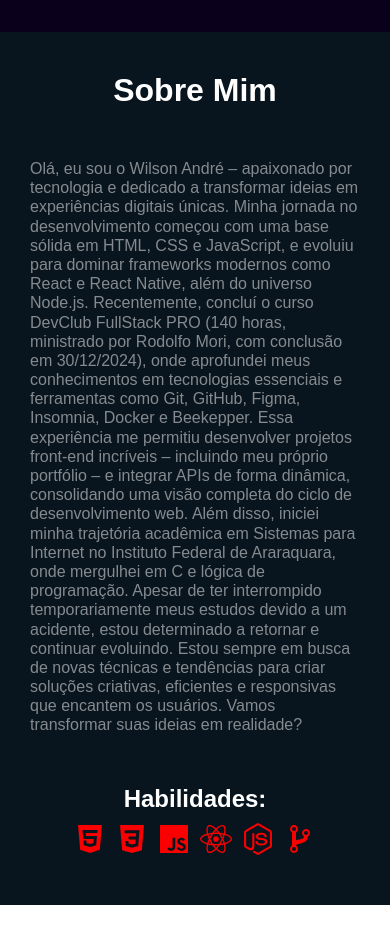
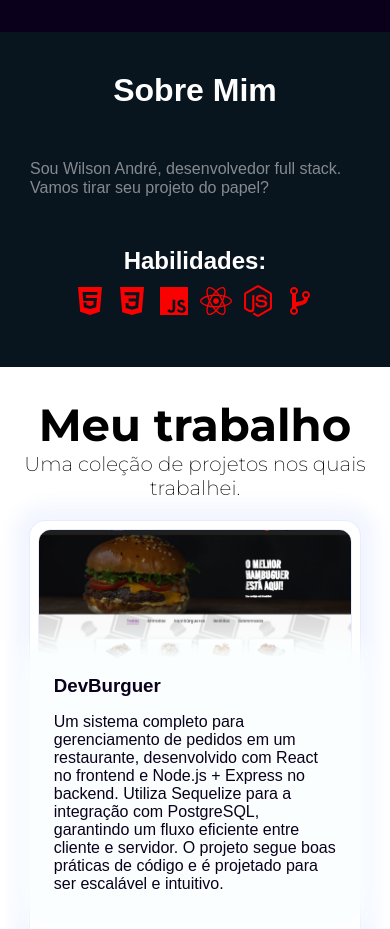
Before and after one commit to andresilva05/portfolio-react, a React (Vite) app: page / in a window 390 px wide. Shown: the part 900-1829 px from the top of the page. Built offline with nearby package versions, Linux system fonts and the light colour scheme; some icons are missing.

Commit message:
refactor(style): remove texto e estilização antiga substituída pela nova seção (ApresentionMobile)

```diff
--- a/src/pages/AboutMe/index.jsx
+++ b/src/pages/AboutMe/index.jsx
@@ -1,35 +1,17 @@
 import AnimationAboutMe from "../../components/AnimationAboutMe";
-import { AboutSection, AboutText, ContainerSkill, TextSection } from "./styles";
+import { AboutSection, ContainerSkill, TextSection } from "./styles";
 import { FaHtml5 } from "react-icons/fa6";
 import { IoLogoCss3 } from "react-icons/io";
 import { FaJs, FaReact, FaNodeJs } from "react-icons/fa";
 import { IoGitBranch } from "react-icons/io5";
+import { Apresentacao } from "../ApresentionMobile";
 
 export default function AboutMe() {
   return (
     <AboutSection id="sobre">
       <TextSection>
         <AnimationAboutMe />
-        <AboutText>
-          Olá, eu sou o Wilson André – apaixonado por tecnologia e dedicado a
-          transformar ideias em experiências digitais únicas. Minha jornada no
-          desenvolvimento começou com uma base sólida em HTML, CSS e JavaScript,
-          e evoluiu para dominar frameworks modernos como React e React Native,
-          além do universo Node.js. Recentemente, concluí o curso DevClub
-          FullStack PRO (140 horas, ministrado por Rodolfo Mori, com conclusão
-          em 30/12/2024), onde aprofundei meus conhecimentos em tecnologias
-          essenciais e ferramentas como Git, GitHub, Figma, Insomnia, Docker e
-          Beekepper. Essa experiência me permitiu desenvolver projetos front-end
-          incríveis – incluindo meu próprio portfólio – e integrar APIs de forma
-          dinâmica, consolidando uma visão completa do ciclo de desenvolvimento
-          web. Além disso, iniciei minha trajetória acadêmica em Sistemas para
-          Internet no Instituto Federal de Araraquara, onde mergulhei em C e
-          lógica de programação. Apesar de ter interrompido temporariamente meus
-          estudos devido a um acidente, estou determinado a retornar e continuar
-          evoluindo. Estou sempre em busca de novas técnicas e tendências para
-          criar soluções criativas, eficientes e responsivas que encantem os
-          usuários. Vamos transformar suas ideias em realidade?
-        </AboutText>
+        <Apresentacao />
         <ContainerSkill>
           <h1>Habilidades:</h1>
           <div>
--- a/src/pages/AboutMe/styles.js
+++ b/src/pages/AboutMe/styles.js
@@ -46,34 +46,12 @@ export const AboutTitle = styled.h2`
   }
 `;
 
-export const AboutText = styled.p`
-  color: #ffffff;
-  font-size: 25px;
-  opacity: 0.5;
-  text-align: justify;
-  padding: 100px; //70px
-  line-height: 1.2;
-
-  @media (max-width: 768px) {
-    font-size: 18px;
-    padding: 50px; //70px
-    text-align: left;
-  }
-
-  @media (max-width: 480px) {
-    font-size: 16px;
-    padding: 30px; //70px
-    text-align: left;
-  }
-`;
-
 export const ContainerSkill = styled.div`
   text-align: center;
 
   display: flex;
   flex-direction: column;
   cursor: pointer;
-
 
   h1 {
     color: #fff;
```
